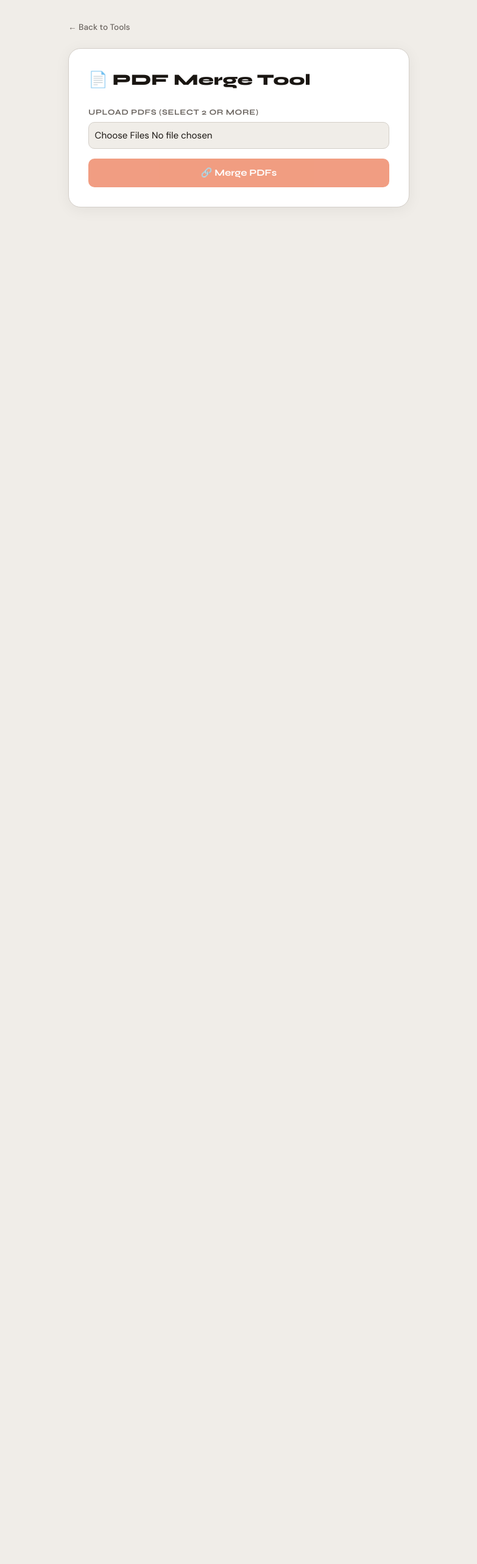
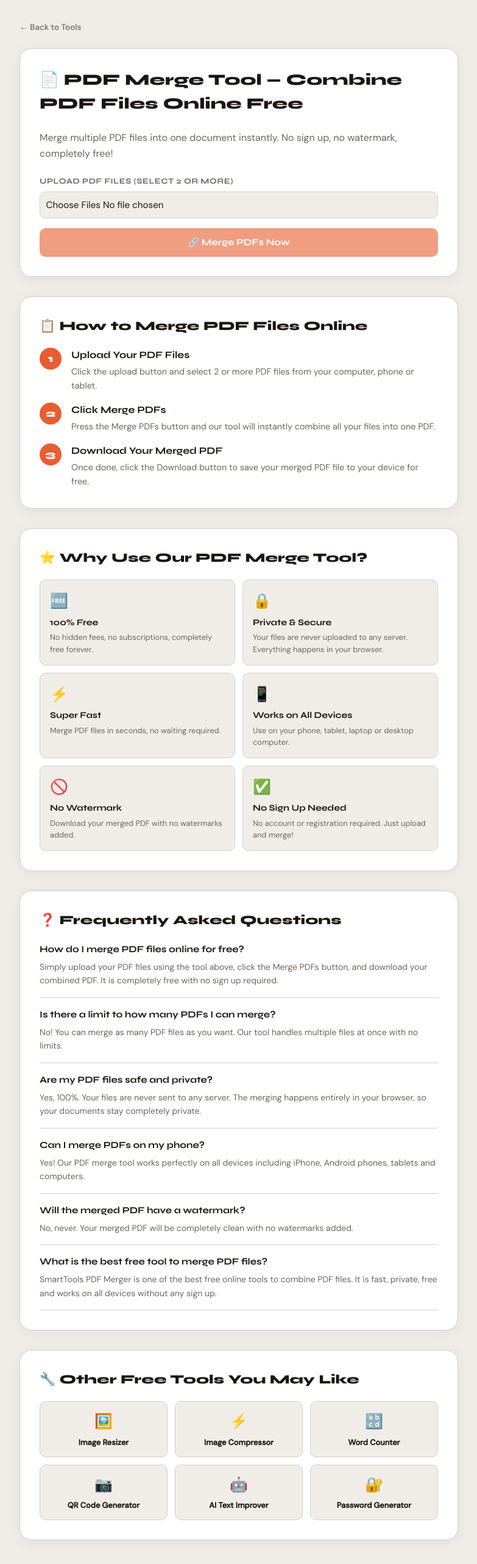
Before and after one commit to athersaud-smart-tools/smart-tools, a Next.js app: page /pdf/merge in a window 1280 px wide. Shown: the top 2564 px of the page at 61% size, without its empty margins (248-1031 px from the left). Before the commit the page ends 800 px from the top, so only its background shows below. Built offline with nearby package versions, Linux system fonts and the light colour scheme.

Commit message:
improved PDF merge page with SEO content

```diff
--- /dev/null
+++ b/app/pdf/merge/layout.tsx
@@ -0,0 +1,13 @@
+export const metadata = {
+  title: "PDF Merge Tool — Combine PDF Files Online Free | SmartTools",
+  description: "Merge multiple PDF files into one document online for free. No sign up, no watermark, works on all devices. Fast, private and secure PDF merger tool.",
+  keywords: [
+    "merge pdf", "combine pdf", "pdf merger online", "merge pdf files free",
+    "online pdf merge", "pdf combine tool", "merge documents online",
+    "pdf merge online tool", "combine pdf files", "merge pdf free no watermark"
+  ],
+};
+
+export default function Layout({ children }: { children: React.ReactNode }) {
+  return children;
+}
--- a/app/pdf/merge/page.tsx
+++ b/app/pdf/merge/page.tsx
@@ -41,14 +41,18 @@
 
   return (
     <main className="page-wrap">
-      <div style={{ maxWidth: 560, margin: "0 auto" }}>
+      <div style={{ maxWidth: 720, margin: "0 auto" }}>
         <Link href="/" className="btn-back">← Back to Tools</Link>
 
-        <div className="tool-container">
-          <h1>📄 PDF Merge Tool</h1>
+        {/* TOOL */}
+        <div className="tool-container" style={{ maxWidth: 720, marginBottom: "2rem" }}>
+          <h1>📄 PDF Merge Tool — Combine PDF Files Online Free</h1>
+          <p style={{ color: "var(--ink2)", marginBottom: "1.5rem", lineHeight: 1.6 }}>
+            Merge multiple PDF files into one document instantly. No sign up, no watermark, completely free!
+          </p>
 
           <div style={{ marginBottom: "1rem" }}>
-            <label className="field-label">Upload PDFs (select 2 or more)</label>
+            <label className="field-label">Upload PDF Files (select 2 or more)</label>
             <input
               type="file"
               multiple
@@ -78,7 +82,7 @@
             disabled={files.length < 2 || loading}
             style={{ opacity: files.length < 2 ? 0.6 : 1 }}
           >
-            {loading ? "Merging..." : "🔗 Merge PDFs"}
+            {loading ? "Merging..." : "🔗 Merge PDFs Now"}
           </button>
 
           {loading && (
@@ -100,6 +104,88 @@
             </div>
           )}
         </div>
+
+        {/* HOW TO USE */}
+        <div className="tool-container" style={{ maxWidth: 720, marginBottom: "2rem" }}>
+          <h2 style={{ fontSize: "1.3rem", fontWeight: 800, marginBottom: "1.25rem" }}>📋 How to Merge PDF Files Online</h2>
+          <div style={{ display: "flex", flexDirection: "column", gap: "1rem" }}>
+            {[
+              { step: "1", title: "Upload Your PDF Files", desc: "Click the upload button and select 2 or more PDF files from your computer, phone or tablet." },
+              { step: "2", title: "Click Merge PDFs", desc: "Press the Merge PDFs button and our tool will instantly combine all your files into one PDF." },
+              { step: "3", title: "Download Your Merged PDF", desc: "Once done, click the Download button to save your merged PDF file to your device for free." },
+            ].map((item) => (
+              <div key={item.step} style={{ display: "flex", gap: "1rem", alignItems: "flex-start" }}>
+                <div style={{ minWidth: 36, height: 36, borderRadius: "50%", background: "var(--accent)", color: "#fff", display: "flex", alignItems: "center", justifyContent: "center", fontFamily: "Syne", fontWeight: 800, fontSize: "1rem" }}>{item.step}</div>
+                <div>
+                  <h3 style={{ fontSize: "1rem", fontWeight: 700, marginBottom: "0.25rem" }}>{item.title}</h3>
+                  <p style={{ color: "var(--ink2)", fontSize: "0.9rem", lineHeight: 1.6 }}>{item.desc}</p>
+                </div>
+              </div>
+            ))}
+          </div>
+        </div>
+
+        {/* FEATURES */}
+        <div className="tool-container" style={{ maxWidth: 720, marginBottom: "2rem" }}>
+          <h2 style={{ fontSize: "1.3rem", fontWeight: 800, marginBottom: "1.25rem" }}>⭐ Why Use Our PDF Merge Tool?</h2>
+          <div style={{ display: "grid", gridTemplateColumns: "1fr 1fr", gap: "0.75rem" }}>
+            {[
+              { icon: "🆓", title: "100% Free", desc: "No hidden fees, no subscriptions, completely free forever." },
+              { icon: "🔒", title: "Private & Secure", desc: "Your files are never uploaded to any server. Everything happens in your browser." },
+              { icon: "⚡", title: "Super Fast", desc: "Merge PDF files in seconds, no waiting required." },
+              { icon: "📱", title: "Works on All Devices", desc: "Use on your phone, tablet, laptop or desktop computer." },
+              { icon: "🚫", title: "No Watermark", desc: "Download your merged PDF with no watermarks added." },
+              { icon: "✅", title: "No Sign Up Needed", desc: "No account or registration required. Just upload and merge!" },
+            ].map((f) => (
+              <div key={f.title} style={{ background: "var(--bg)", borderRadius: 10, padding: "1rem", border: "1.5px solid var(--border)" }}>
+                <div style={{ fontSize: "1.5rem", marginBottom: "0.4rem" }}>{f.icon}</div>
+                <h3 style={{ fontSize: "0.9rem", fontWeight: 700, marginBottom: "0.25rem" }}>{f.title}</h3>
+                <p style={{ fontSize: "0.8rem", color: "var(--ink2)", lineHeight: 1.5 }}>{f.desc}</p>
+              </div>
+            ))}
+          </div>
+        </div>
+
+        {/* FAQ */}
+        <div className="tool-container" style={{ maxWidth: 720, marginBottom: "2rem" }}>
+          <h2 style={{ fontSize: "1.3rem", fontWeight: 800, marginBottom: "1.25rem" }}>❓ Frequently Asked Questions</h2>
+          <div style={{ display: "flex", flexDirection: "column", gap: "1rem" }}>
+            {[
+              { q: "How do I merge PDF files online for free?", a: "Simply upload your PDF files using the tool above, click the Merge PDFs button, and download your combined PDF. It is completely free with no sign up required." },
+              { q: "Is there a limit to how many PDFs I can merge?", a: "No! You can merge as many PDF files as you want. Our tool handles multiple files at once with no limits." },
+              { q: "Are my PDF files safe and private?", a: "Yes, 100%. Your files are never sent to any server. The merging happens entirely in your browser, so your documents stay completely private." },
+              { q: "Can I merge PDFs on my phone?", a: "Yes! Our PDF merge tool works perfectly on all devices including iPhone, Android phones, tablets and computers." },
+              { q: "Will the merged PDF have a watermark?", a: "No, never. Your merged PDF will be completely clean with no watermarks added." },
+              { q: "What is the best free tool to merge PDF files?", a: "SmartTools PDF Merger is one of the best free online tools to combine PDF files. It is fast, private, free and works on all devices without any sign up." },
+            ].map((faq, i) => (
+              <div key={i} style={{ borderBottom: "1px solid var(--border)", paddingBottom: "1rem" }}>
+                <h3 style={{ fontSize: "0.95rem", fontWeight: 700, marginBottom: "0.4rem", color: "var(--ink)" }}>{faq.q}</h3>
+                <p style={{ fontSize: "0.875rem", color: "var(--ink2)", lineHeight: 1.6 }}>{faq.a}</p>
+              </div>
+            ))}
+          </div>
+        </div>
+
+        {/* RELATED TOOLS */}
+        <div className="tool-container" style={{ maxWidth: 720 }}>
+          <h2 style={{ fontSize: "1.3rem", fontWeight: 800, marginBottom: "1.25rem" }}>🔧 Other Free Tools You May Like</h2>
+          <div style={{ display: "grid", gridTemplateColumns: "1fr 1fr 1fr", gap: "0.75rem" }}>
+            {[
+              { href: "/image/resize", icon: "🖼️", title: "Image Resizer" },
+              { href: "/image/compress", icon: "⚡", title: "Image Compressor" },
+              { href: "/word-counter", icon: "🔡", title: "Word Counter" },
+              { href: "/qr-code", icon: "📷", title: "QR Code Generator" },
+              { href: "/ai-rewrite", icon: "🤖", title: "AI Text Improver" },
+              { href: "/password", icon: "🔐", title: "Password Generator" },
+            ].map((tool) => (
+              <Link key={tool.href} href={tool.href} style={{ background: "var(--bg)", borderRadius: 10, padding: "0.875rem", border: "1.5px solid var(--border)", textDecoration: "none", textAlign: "center", transition: "all 0.2s" }}>
+                <div style={{ fontSize: "1.5rem", marginBottom: "0.4rem" }}>{tool.icon}</div>
+                <div style={{ fontSize: "0.8rem", fontWeight: 700, color: "var(--ink)" }}>{tool.title}</div>
+              </Link>
+            ))}
+          </div>
+        </div>
+
       </div>
     </main>
   );
```
